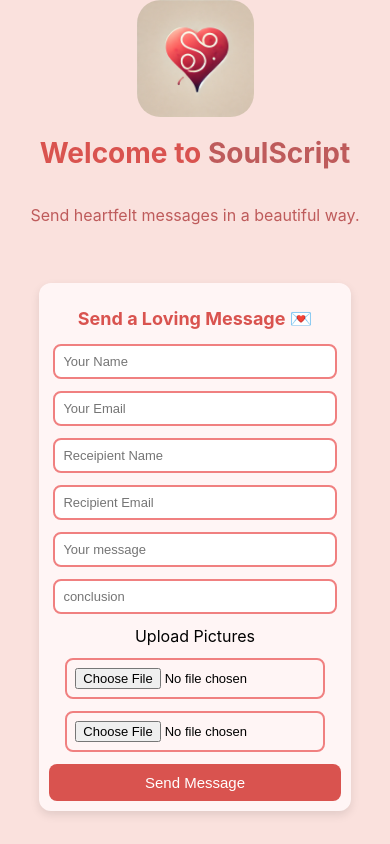
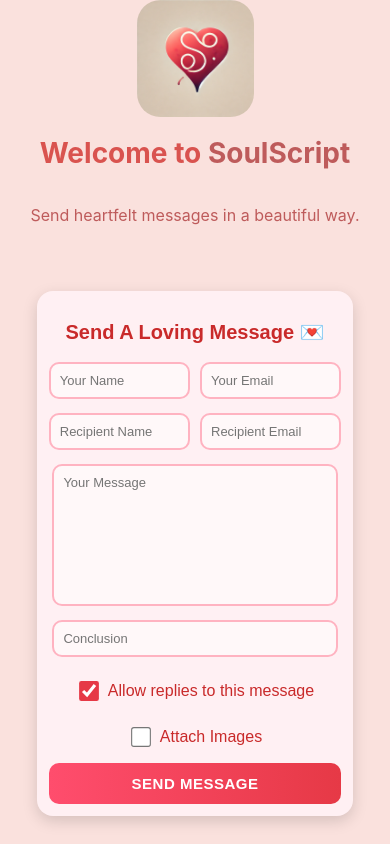
Before and after one commit to ImmanuelN/love-message-app, a React (Create React App) app: page / in a window 390 px wide. Built offline with nearby package versions, Linux system fonts and the light colour scheme.

Commit message:
form update

```diff
--- a/src/components/ImageUploader.jsx
+++ b/src/components/ImageUploader.jsx
@@ -1,8 +1,15 @@
-import React, { useState } from "react";
+import React, { useState, useEffect } from "react";
+import './MessageForm.css'
 
-const ImageUploader = ({ onUpload, label = "Upload Image" }) => {
+const ImageUploader = ({ onUpload, label = "Upload Image", reset }) => {
   const [uploading, setUploading] = useState(false);
   const [imageUrl, setImageUrl] = useState(null);
+
+  useEffect(() => {
+    if (reset) {
+      setImageUrl(null); // Clears the uploaded image when reset is triggered
+    }
+  }, [reset]);
 
   const handleImageUpload = async (e) => {
     const file = e.target.files[0];
@@ -11,7 +18,7 @@ const ImageUploader = ({ onUpload, label = "Upload Image" }) => {
     setUploading(true);
     const formData = new FormData();
     formData.append("file", file);
-    formData.append("upload_preset", "SouScript"); // Make sure this preset exists in Cloudinary
+    formData.append("upload_preset", "SouScript"); // Ensure this preset exists in Cloudinary
 
     try {
       const response = await fetch(
@@ -26,8 +33,8 @@ const ImageUploader = ({ onUpload, label = "Upload Image" }) => {
 
       if (data.secure_url) {
         console.log("Uploaded Image URL:", data.secure_url);
-        setImageUrl(data.secure_url);  // Update UI
-        onUpload(data.secure_url);  // 🔹 Pass URL back to MessageForm
+        setImageUrl(data.secure_url);
+        onUpload(data.secure_url);
       } else {
         console.error("Cloudinary response error:", data);
         alert("Upload failed: " + (data.error?.message || "Unknown error"));
@@ -45,10 +52,13 @@ const ImageUploader = ({ onUpload, label = "Upload Image" }) => {
       <label>{label}</label>
       <input type="file" accept="image/*" onChange={handleImageUpload} disabled={uploading} />
       {uploading && <p>Uploading...</p>}
+
       {imageUrl && (
-        <p>
-          ✅ Uploaded: <a href={imageUrl} target="_blank" rel="noopener noreferrer">View Image</a>
-        </p>
+        <div className="uploaded-image">
+          <p>
+            ✅ Uploaded: <a href={imageUrl} target="_blank" rel="noopener noreferrer">View Image</a>
+          </p>
+        </div>
       )}
     </div>
   );
--- a/src/components/MessageForm.css
+++ b/src/components/MessageForm.css
@@ -1,95 +1,198 @@
+/* 🌸 Soft Romantic Form Styling */
 .form-container {
   max-width: 90%;
-  width: 400px;
-  margin: 5vh auto;
-  padding: 20px;
-  background: #fff5f5;
-  border-radius: 12px;
-  box-shadow: 0 4px 10px rgba(0, 0, 0, 0.1);
+  width: 420px;
+  margin: 6vh auto;
+  padding: 24px;
+  background: #fff0f3;
+  border-radius: 16px;
+  box-shadow: 0 5px 15px rgba(0, 0, 0, 0.15);
   text-align: center;
   transition: all 0.3s ease-in-out;
 }
 
+/* 💌 Heading Styling */
 h2 {
-  color: #d9534f;
-  font-size: 22px;
-  margin-bottom: 15px;
+  color: #c92a2a;
+  font-size: 24px;
+  font-weight: bold;
+  margin-bottom: 18px;
+  text-transform: capitalize;
+  font-family: "Poppins", sans-serif;
 }
 
+/* 📝 Form Layout */
 .message-form {
   display: flex;
   flex-direction: column;
-  gap: 12px;
+  gap: 14px;
   align-items: center;
 }
 
+/* ✏️ Input Fields */
 input,
 textarea {
   width: 100%;
   max-width: 380px;
-  padding: 12px;
-  border: 2px solid #f08080;
-  border-radius: 8px;
+  padding: 14px;
+  border: 2px solid #ffb3c1;
+  border-radius: 10px;
   font-size: 16px;
   outline: none;
   transition: 0.2s ease-in-out;
+  background: #fff8f9;
+  font-family: "Poppins", sans-serif;
 }
 
+/* Checkbox Styling */
+.checkbox-label {
+  display: flex;
+  align-items: center;
+  font-size: 16px;
+  color: #c92a2a;
+  font-weight: 500;
+  cursor: pointer;
+  margin-top: 8px;
+  font-family: "Poppins", sans-serif;
+}
+
+.checkbox-label input {
+  width: 18px;
+  height: 18px;
+  margin-right: 10px;
+  cursor: pointer;
+  accent-color: #e63946;
+  transform: scale(1.1);
+}
+
+/* Image Upload Section */
+.image-upload-container {
+  display: block;  /* Make container block-level so buttons stack below */
+  align-items: flex-start;
+  margin-bottom: 10px;  /* Add some space between fields */
+}
+
+.remove-image-btn {
+  display: block;  /* Ensures the button takes up full width */
+  margin-top: 8px;  /* Add space between image and button */
+  background-color: red;
+  color: white;
+  border: none;
+  padding: 5px 10px;
+  cursor: pointer;
+  font-size: 14px;
+  border-radius: 5px;
+  width: 100%;  /* Make button width same as input field */
+}
+
+.remove-image-btn:hover {
+  background-color: darkred;
+}
+
+/* ✨ Focus Effects */
 input:focus,
 textarea:focus {
-  border-color: #d9534f;
-  background: #ffe6e6;
+  border-color: #e63946;
+  background: #ffe6e9;
+  box-shadow: 0 0 8px #e639464d;
 }
 
+/* 🔥 Special Styling for Textarea */
 textarea {
   resize: none;
   height: 120px;
 }
 
+.input-group {
+  display: flex;
+  gap: 10px;
+  width: 100%;
+  max-width: 400px;
+}
+
+.input-group input {
+  flex: 1;
+}
+
+/* 🏷️ Label Styling */
 label {
   font-size: 16px;
+  color: #c92a2a;
+  font-weight: 500;
+  font-family: "Poppins", sans-serif;
 }
 
+/* 🎀 Send Button */
 .send-button {
   width: 100%;
   max-width: 380px;
-  background: #d9534f;
+  background: linear-gradient(to right, #ff4d6d, #e63946);
   color: white;
-  padding: 14px;
+  padding: 15px;
   font-size: 18px;
+  font-weight: bold;
   border: none;
-  border-radius: 8px;
+  border-radius: 10px;
   cursor: pointer;
   transition: 0.3s ease-in-out;
+  text-transform: uppercase;
+  letter-spacing: 0.5px;
 }
 
 .send-button:hover {
-  background: #c9302c;
+  background: linear-gradient(to right, #e63946, #c92a2a);
+  transform: scale(1.03);
 }
 
+/* 🚫 Disabled Button */
 .send-button:disabled {
-  background: #e57373;
+  background: #ffb3c1;
   cursor: not-allowed;
 }
 
+/* ✅ Success Message */
 .success-message {
-  color: #28a745;
+  color: #198754;
   font-size: 16px;
-  margin-top: 10px;
+  margin-top: 12px;
+  font-weight: 500;
 }
 
 /* 📌 Responsive Scaling */
 @media (max-width: 600px) {
   .form-container {
     width: 85%;
-    padding: 15px;
+    padding: 18px;
   }
 
   input,
   textarea,
   .send-button {
     font-size: 15px;
+    padding: 12px;
+  }
+
+  h2 {
+    font-size: 22px;
+  }
+}
+
+@media (max-width: 500px) {
+  .form-container {
+    width: 80%;
+    padding: 14px;
+  }
+
+  input,
+  textarea {
+    font-size: 14px;
     padding: 10px;
+    width: 90%;
+  }
+
+  .send-button {
+    font-size: 16px;
+    padding: 14px;
   }
 
   h2 {
@@ -97,65 +200,42 @@ label {
   }
 }
 
-@media (max-width: 500px) {
+@media (max-width: 400px) {
   .form-container {
-    width: 80%;
+    width: 75%;
     padding: 12px;
   }
 
   input,
   textarea {
-    font-size: 14px;
+    font-size: 13px;
     padding: 9px;
-    width: 90%;
-  }
-
-  .send-button {
-    font-size: 16px;
-    padding: 12px;
-  }
-
-  h2 {
-    font-size: 18px;
-  }
-}
-
-@media (max-width: 400px) {
-  .form-container {
-    width: 75%;
-    padding: 10px;
-  }
-
-  input,
-  textarea {
-    font-size: 13px;
-    padding: 8px;
   }
 
   .send-button {
     font-size: 15px;
-    padding: 10px;
+    padding: 12px;
   }
 }
 
 @media (max-width: 350px) {
   .form-container {
     width: 70%;
-    padding: 8px;
+    padding: 10px;
   }
 
   h2 {
-    font-size: 16px;
+    font-size: 18px;
   }
 
   input,
   textarea {
     font-size: 12px;
-    padding: 7px;
+    padding: 8px;
   }
 
   .send-button {
     font-size: 14px;
-    padding: 8px;
+    padding: 10px;
   }
 }
--- a/src/components/MessageForm.jsx
+++ b/src/components/MessageForm.jsx
@@ -11,23 +11,35 @@ const MessageForm = () => {
     message: "",
     conclusion: "",
     receipientName: "",
-    url: "", // First image URL
-    url2: "", // Second image URL
+    url: "",
+    url2: "",
+    canReply: true,
   });
 
   const [loading, setLoading] = useState(false);
   const [success, setSuccess] = useState(false);
   const [id, setId] = useState();
+  const [showUploadFields, setShowUploadFields] = useState(false); // Toggle upload fields
 
-  // Handle text input changes
+  // Handle input changes
   const handleChange = (e) => {
     setFormData({ ...formData, [e.target.name]: e.target.value });
   };
 
-  // Handle image upload by updating the correct field (url or url2)
+  // Handle checkbox toggle for replies
+  const handleCheckboxChange = (e) => {
+    setFormData({ ...formData, canReply: e.target.checked });
+  };
+
+  // Handle image upload
   const handleImageUpload = (imageUrl, field) => {
     console.log(`Image uploaded for ${field}:`, imageUrl);
     setFormData((prevData) => ({ ...prevData, [field]: imageUrl }));
+  };
+
+  // Handle image removal
+  const handleRemoveImage = (field) => {
+    setFormData((prevData) => ({ ...prevData, [field]: "" }));
   };
 
   // Handle form submission
@@ -49,17 +61,7 @@ const MessageForm = () => {
       const response = await fetch("/.netlify/functions/sendEmail", {
         method: "POST",
         headers: { "Content-Type": "application/json" },
-        body: JSON.stringify({
-          id: docRef.id,
-          senderName: formData.senderName,
-          senderEmail: formData.senderEmail,
-          recipientEmail: formData.recipientEmail,
-          receipientName: formData.receipientName,
-          conclusion: formData.conclusion,
-          message: formData.message,
-          url: formData.url,
-          url2: formData.url2,
-        }),
+        body: JSON.stringify({ ...formData, id: docRef.id }),
       });
 
       const result = await response.json();
@@ -74,6 +76,7 @@ const MessageForm = () => {
           message: "",
           url: "",
           url2: "",
+          canReply: true,
         });
       } else {
         alert("Failed to send email: " + result.error);
@@ -90,6 +93,8 @@ const MessageForm = () => {
     <div className="form-container">
       <h2>Send a Loving Message 💌</h2>
       <form onSubmit={handleSubmit} className="message-form">
+        {/* Sender Name & Email */}
+        <div className="input-group">
           <input
             type="text"
             name="senderName"
@@ -106,9 +111,13 @@ const MessageForm = () => {
             onChange={handleChange}
             required
           />
+        </div>
+
+        {/* Recipient Name & Email */}
+        <div className="input-group">
           <input
             name="receipientName"
-          placeholder="Receipient Name"
+            placeholder="Recipient Name"
             value={formData.receipientName}
             onChange={handleChange}
             required
@@ -121,30 +130,88 @@ const MessageForm = () => {
             onChange={handleChange}
             required
           />
-        <input
+        </div>
+
+        <textarea
           name="message"
-          placeholder="Your message"
+          placeholder="Your Message"
           value={formData.message}
           onChange={handleChange}
           required
         />
+
         <input
           name="conclusion"
-          placeholder="conclusion"
+          placeholder="Conclusion"
           value={formData.conclusion}
           onChange={handleChange}
           required
         />
+
+        {/* Allow Replies Checkbox */}
+        <label className="checkbox-label">
+          <input
+            type="checkbox"
+            checked={formData.canReply}
+            onChange={handleCheckboxChange}
+          />
+          Allow replies to this message
+        </label>
+
+        {/* Toggle Image Upload Fields */}
+        <label className="checkbox-label">
+          <input
+            type="checkbox"
+            checked={showUploadFields}
+            onChange={() => setShowUploadFields(!showUploadFields)}
+          />
+          Attach Images
+        </label>
+
+        {/* Conditionally Render Image Upload Fields */}
+        {showUploadFields && (
+          <div className="upload-section">
             <label>Upload Pictures</label>
 
-        {/* Image Upload Fields using ImageUpload Component */}
-        <ImageUpload onUpload={(url) => handleImageUpload(url, "url")} label />
-        <ImageUpload onUpload={(url) => handleImageUpload(url, "url2")} label />
+            <div className="image-upload-container">
+              <ImageUpload
+                onUpload={(url) => handleImageUpload(url, "url")}
+                reset={formData.url === ""}
+              />
+              {formData.url && (
+                <button
+                  type="button"
+                  className="remove-image-btn"
+                  onClick={() => handleRemoveImage("url")}
+                >
+                  ❌ Remove
+                </button>
+              )}
+            </div>
+
+            <div className="image-upload-container">
+              <ImageUpload
+                onUpload={(url) => handleImageUpload(url, "url2")}
+                reset={formData.url2 === ""}
+              />
+              {formData.url2 && (
+                <button
+                  type="button"
+                  className="remove-image-btn"
+                  onClick={() => handleRemoveImage("url2")}
+                >
+                  ❌ Remove
+                </button>
+              )}
+            </div>
+          </div>
+        )}
 
         <button type="submit" disabled={loading} className="send-button">
           {loading ? "Sending..." : "Send Message"}
         </button>
       </form>
+
       {success && (
         <p className="success-message">
           ✅ Message sent successfully! View the Message Here:
```
Lines whose indentation alone changed are shown as unchanged.
